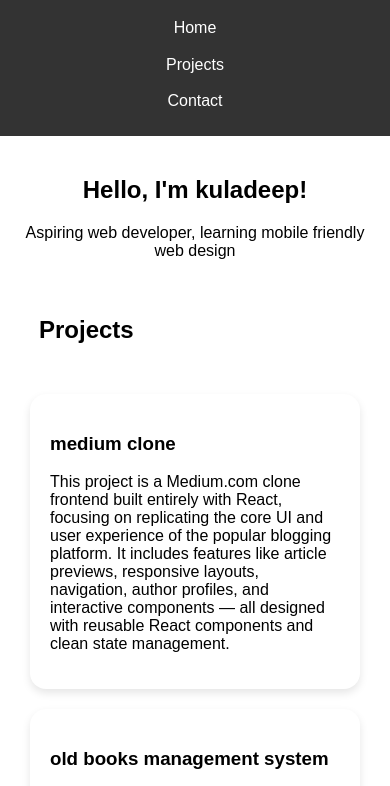
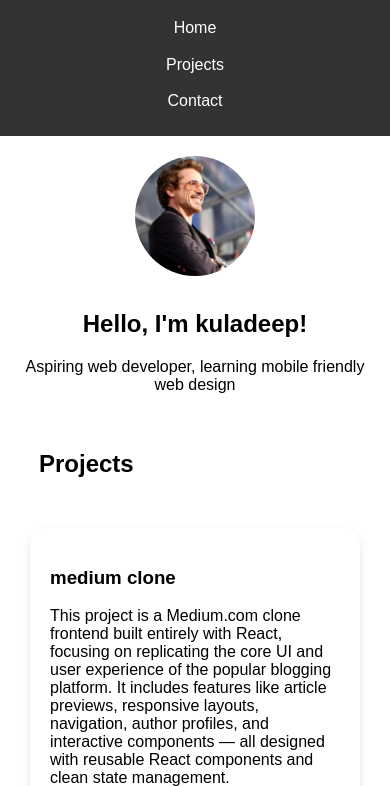
Before and after one commit to VUPPUKULADEEP/website-mobile-friendly, a plain HTML site: page index.html in a window 390 px wide. Shown: the part 89-875 px from the top of the page. Drawn offline with Linux system fonts and the light colour scheme.

Commit message:
added all requirements

```diff
--- a/index.html
+++ b/index.html
@@ -20,8 +20,11 @@
     </header>
     <main>
         <section class="intro">
+            <img src="profile.jpg" alt="my profile picture" class="profile-pic"/>
+            <div>
             <h2>Hello, I'm kuladeep!</h2>
             <p>Aspiring web developer, learning mobile friendly web design</p>
+            </div>
         </section>
         <h2 id="projects">Projects</h2>
         <section class="Projects">
--- a/styles.css
+++ b/styles.css
@@ -6,6 +6,21 @@ body{
     padding: 0%;
 }
 
+.intro{
+    display: flex;
+    align-items: center;
+    justify-content: center;
+    gap: 3%;
+}
+
+.profile-pic{
+    width:120px;
+    height: 120px;
+    object-fit: cover;
+    border-radius: 50%;
+    border-radius: 3px solid #333;
+    margin-bottom: 10px;
+}
 
 header{
     background-color: #333;
@@ -88,6 +103,20 @@ footer{
     padding-top: 5%;
   }
 
+  .intro{
+    display: block;
+    text-align: center;
+    flex-direction: column;
+  }
+  .profile-pic{
+    width:120px;
+    height: 120px;
+    object-fit: cover;
+    border-radius: 50%;
+    border-radius: 3px solid #333;
+    margin-bottom: 10px;
+ }
+
   .projects {
     flex-direction: column;
     align-items: center;
```
Also changed, not shown: profile.jpg (added).
